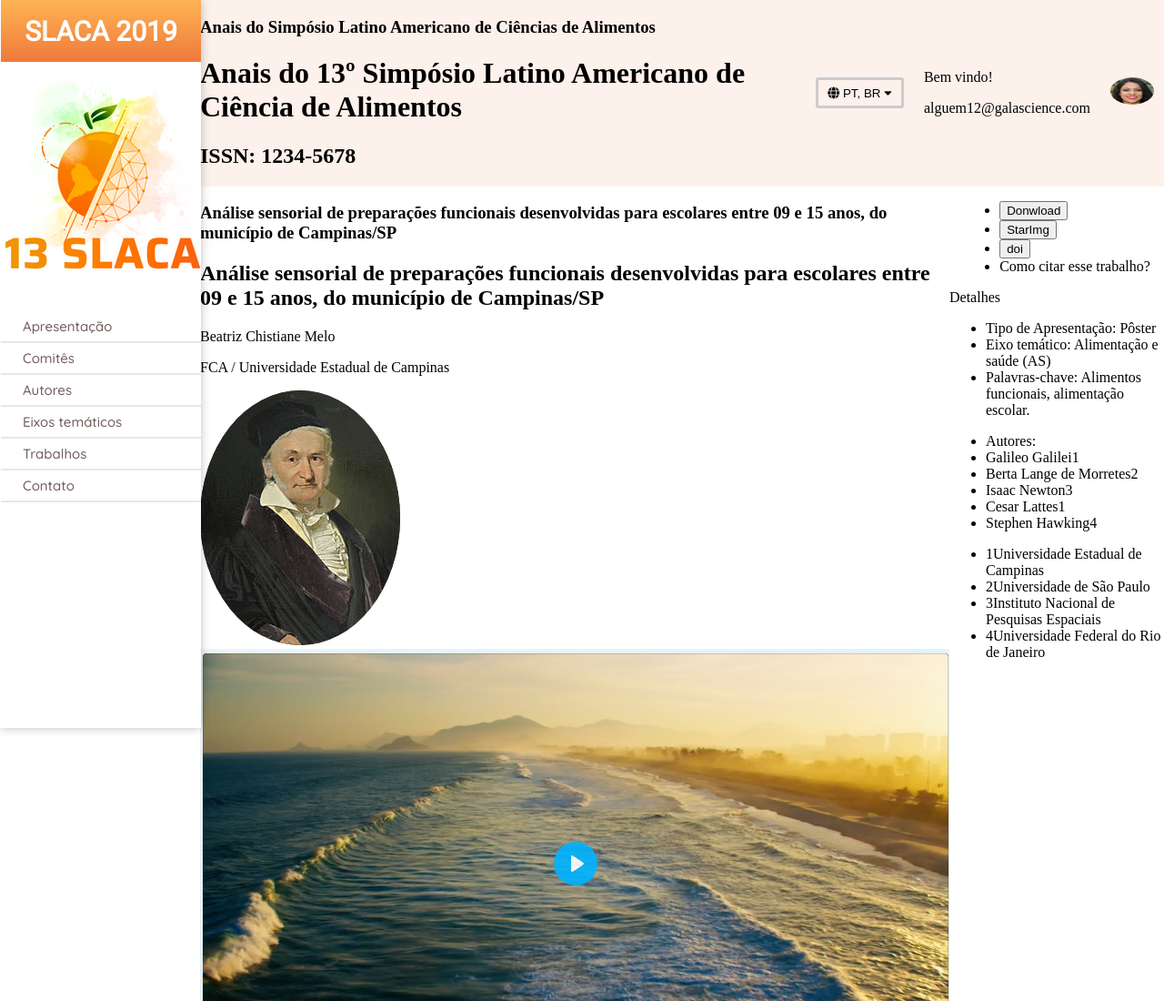
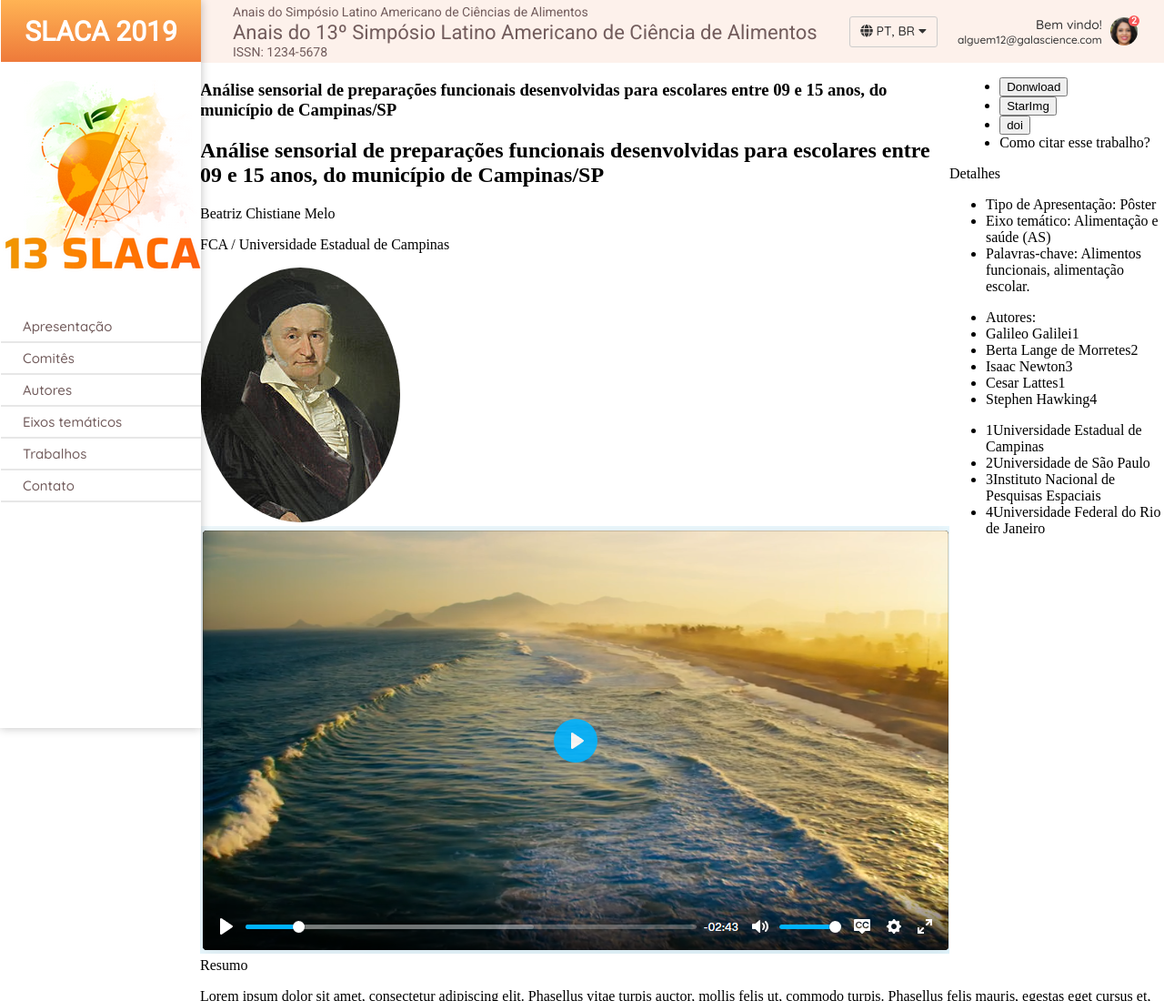
Before and after one commit to birsenek/chuva-ex-frontend, a website: page index.html in a window 1280 px wide. Shown: the top 1100 px of the page at 91% size. Drawn offline with Linux system fonts and the light colour scheme.

Commit message:
Cabeçalho concluído

```diff
--- a/index.html
+++ b/index.html
@@ -10,6 +10,7 @@
     <title>SLACA 2019</title>
 </head>
 <body>
+
     <!-- Cabeçalho -->
     <header class="page-title">
         <div id="info">
@@ -17,15 +18,24 @@
             <h1>Anais do 13º Simpósio Latino Americano de Ciência de Alimentos </h1>
             <h2>ISSN: 1234-5678</h2>
         </div>
+
         <ul id="greetings">
-            <li><button id="language"><i class="fas fa-globe"></i> PT, BR <i class="fas fa-caret-down"></i></button> </li>
-            <li><p>Bem vindo!</p>
-                <p>alguem12@galascience.com</p>
+            <li>
+                <button id="language">
+                    <i class="fas fa-globe"></i>
+                    PT, BR
+                    <i class="fas fa-caret-down"></i>
+                </button>
             </li>
-            <li><img id="profile-picture" src="./src/images/profile-pic.jpg" alt="Profile picture"></li>
-        </div>
+            <li id="login">
+                <p id="welcome">Bem vindo!</p>
+                <p id="email">alguem12@galascience.com</p>
+            </li>
+            <li id="profile-picture"><span  id="notifications">2</span></li>
+        </ul>
     </header>
 
+    <!-- Sidebar -->
     <nav id="sidebar">
         <header id="nav-title">
             SLACA 2019
--- a/src/styles/style.css
+++ b/src/styles/style.css
@@ -65,13 +65,51 @@ body {
     border-image-slice: 1;
 }
 
-/* Header ang page top */
+/* Cabeçalho */
 
 header.page-title {
     background-color: #FDF1EB;
     display: flex;
     justify-content: space-between;
     margin-left: 220px;
+    /* height: 68px; */
+    font-family: 'Roboto', sans-serif;
+    font-style: normal;
+    font-weight: normal;
+    font-size: 14px;
+    line-height: 16px;
+    color: #725C5C;
+}
+
+#info {
+    box-sizing: border-box;
+    margin-left: 36px;
+    font-family: 'Roboto', sans-serif;
+}
+
+#info h3 {
+    margin-top: 5px;
+    margin-bottom: 2px;
+    font-size: 14px;
+    font-style: normal;
+    font-weight: normal;
+}
+
+#info h1 {
+    margin: 0;
+    font-size: 22px;
+    line-height: 26px;
+    font-style: normal;
+    font-weight: normal;
+}
+
+#info h2 {
+    margin-bottom: 4px;
+    margin-top: 0;
+    font-size: 14px;
+    line-height: 16px;
+    font-style: normal;
+    font-weight: normal;
 }
 
 /* language button and login */
@@ -81,28 +119,82 @@ ul#greetings {
     list-style: none;
     display: flex;
     align-items: center;
+    margin: 0;
     padding: 0;
+    margin-right: 29px;
 }
 
-#greetings li {
-    margin: 11px;
+#greetings p{
+    margin: 0;
+}
+
+button#language {
+    box-sizing: border-box;
+    margin: 17px 22px;
+    width: 97px;
+    height: 34px;
+    background-color: transparent;
+    border: 1px solid #cccccc;
+    border-radius: 3px;
+    font-family: 'Quicksand', sans-serif;
+    font-style: normal;
+    font-weight: normal;
+    font-size: 14px;
+    line-height: 17px;
+    color: #333333;
+}
+
+#login {
+    display: flex;
+    flex-direction: column;
+    align-items: flex-end;
+}
+
+#welcome {
+    font-family: 'Quicksand', sans-serif;
+    font-style: normal;
+    font-weight: normal;
+    font-size: 14px;
+    line-height: 17px;
+    color: #333333;
+}
+
+#email {
+    font-family: 'Quicksand', sans-serif;
+    font-style: normal;
+    font-weight: normal;
+    font-size: 12px;
+    line-height: 15px;
+    color: #333333;
 }
 
 #profile-picture {
     border-radius: 50%;
-    width: 48px;
-    height: 30px;
-    align-self: center;
+    width: 30.3px;
+    height: 30.63px;
+    background-image: url('/src/images/profile-pic.jpg');
+    background-size: cover;
+    margin-left: 8.85px;
+    display: flex;
+    justify-content: flex-end;
+    align-items: flex-start;
 }
 
-button#language {
-    box-sizing: border-box;
-    margin: 17px 0px;
-    width: 97px;
-    height: 34px;
-    background-color: transparent;
-    border: solid #cccccc;
-    border-radius: 3px;
+#notifications {
+    background-color:#F85959;
+    border-radius: 10px;
+    margin-top: -2px;
+    margin-right: -2px;
+    height: 12px;
+    width: 12px;
+    font-family: 'Roboto', sans-serif;
+    font-style: normal;
+    font-weight: bold;
+    font-size: 10px;
+    line-height: 12px;
+    letter-spacing: -0.02em;
+    color: #FFFFFF;
+    text-align: center;
 }
 
 /* content div */
```
